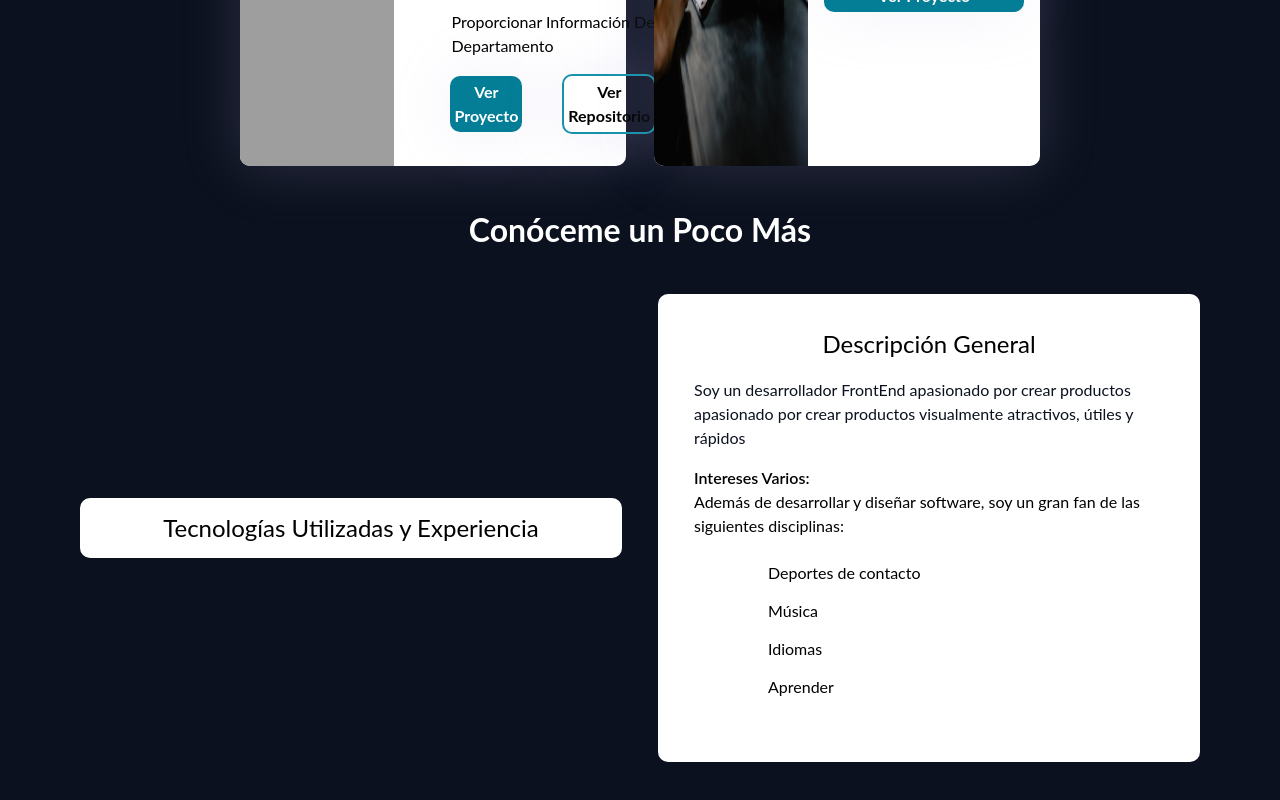
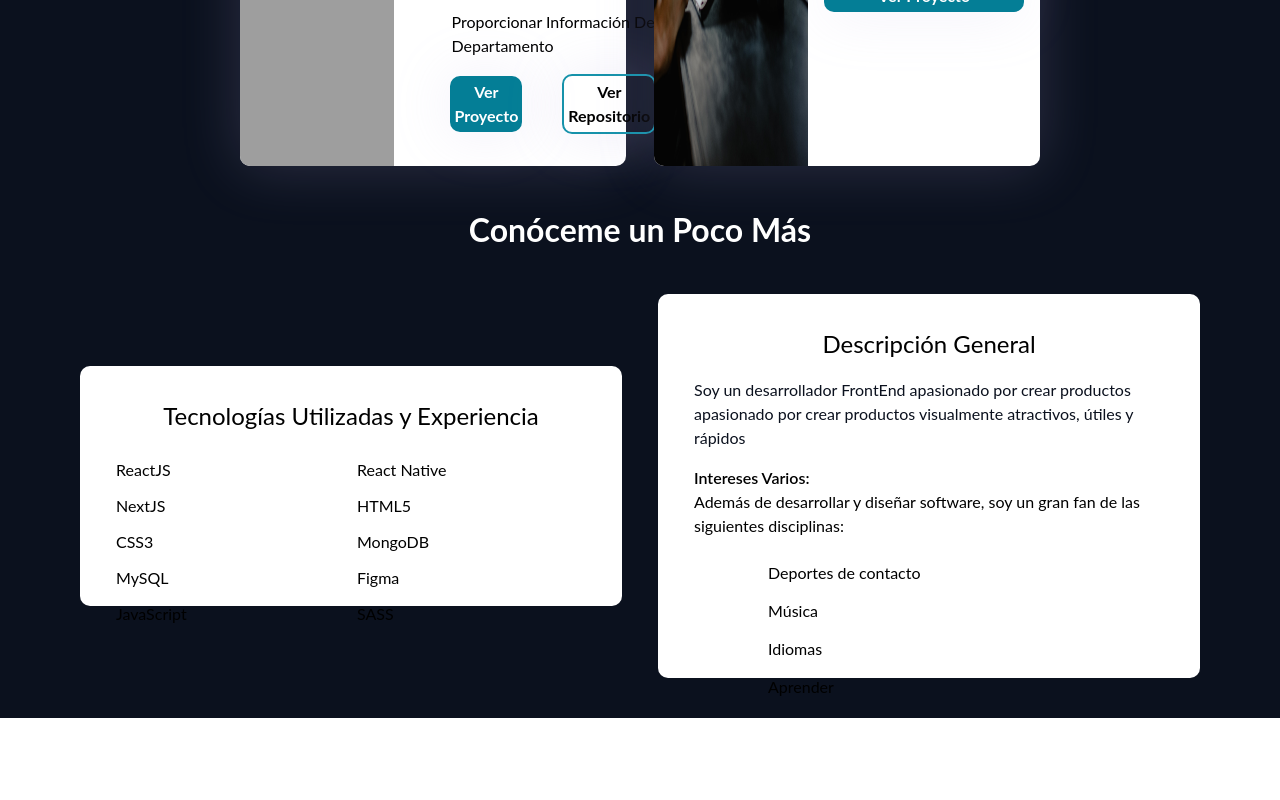
Before and after one commit to ifernandezNv/portafolio, a Next.js app: page / in a window 1280 px wide. Shown: the part 2321-3121 px from the top of the page. After the commit the page ends 3051 px from the top, so only its background shows below. Built offline with nearby package versions, Linux system fonts and the light colour scheme; grey boxes are pictures that could not be loaded; some icons are missing.

Commit message:
Primeros pasos en el card de Tecnologías Utilizadas

```diff
--- /dev/null
+++ b/src/components/Tec.js
@@ -0,0 +1,13 @@
+import React from 'react'
+import {Icon} from '@iconify/react';
+
+function Tec({tecnologia}) {
+    const {nombre, icono, experiencia} = tecnologia;
+  return (
+    <div className='flex '>
+        {nombre}
+    </div>
+  )
+}
+
+export default Tec
--- a/src/pages/index.js
+++ b/src/pages/index.js
@@ -5,8 +5,72 @@ import Image from 'next/image';
 import Link from 'next/link';
 import Script from 'next/script';
 import Proyecto from '@/components/Proyecto';
+import Tec from '@/components/Tec';
 import {Icon} from '@iconify/react';
 const inter = Inter({ subsets: ['latin'] })
+
+const TECNOLOGIAS = [
+  {
+    id: 1,
+    nombre: 'ReactJS',
+    icono: '',
+    experiencia: 1
+  },
+  {
+    id: 2,
+    nombre: 'React Native',
+    icono: '',
+    experiencia: 1
+  },
+  {
+    id: 3,
+    nombre: 'NextJS',
+    icono: '',
+    experiencia: 1
+  },
+  {
+    id: 4,
+    nombre: 'HTML5',
+    icono: '',
+    experiencia: 3
+  },
+  {
+    id: 5,
+    nombre: 'CSS3',
+    icono: '',
+    experiencia: 3
+  },
+  {
+    id: 6,
+    nombre: 'MongoDB',
+    icono: 'skill-icons:mongodb',
+    experiencia: 1
+  },
+  {
+    id: 7,
+    nombre: 'MySQL',
+    icono: '',
+    experiencia: 3
+  },
+  {
+    id: 8,
+    nombre: 'Figma',
+    icono: '',
+    experiencia: 3
+  },
+  {
+    id: 9,
+    nombre: 'JavaScript',
+    icono: '',
+    experiencia: 2
+  },
+  {
+    id: 10,
+    nombre: 'SASS',
+    icono: 'bxl:sass',
+    experiencia: 1
+  },
+]
 
 export default function Home() {
   const [paginaLista, setPaginaLista] = useState(false);
@@ -121,11 +185,16 @@ export default function Home() {
               <section id='#about' className='bg-azul-oscuro '>
                 <h2 className='font-lato text-center text-movil-2xl md:text-2xl font-bold text-white'>Conóceme un Poco Más</h2>
                 <div className='py-10 px-4 md:px-20 flex flex-col lg:flex-row gap-5 lg:gap-9 justify-center items-center'>
-                  <div className='bg-white shador rounded p-3 lg:px-9 lg:py-8lg w-7/12'>
-                    <h3 className='text-center md:text-xl'>Tecnologías Utilizadas y Experiencia</h3>
+
+                  <div className='bg-white shador rounded p-3 lg:px-9 lg:py-8 lg:w-7/12 h-60'>
+                    <h3 className='text-center md:text-xl font-lato'>Tecnologías Utilizadas y Experiencia</h3>
+                    <div className='grid grid-cols-2 gap-3 mt-3 lg:mt-6'>
+                      {TECNOLOGIAS.map(tecnologia => <Tec tecnologia={tecnologia}/>)}
+                    </div>
                   </div>
-                  <div className='bg-white shador rounded p-3 lg:px-9 lg:py-8 lg:w-7/12'>
-                    <h3 className='text-center md:text-xl'>Descripción General</h3>
+
+                  <div className='bg-white shador rounded p-3 lg:px-9 lg:py-8 lg:w-7/12 h-96'>
+                    <h3 className='text-center md:text-xl font-lato'>Descripción General</h3>
                     <p className='text-azul-oscuro text-movil-lg lg:text-sm lg:my-4'>Soy un desarrollador FrontEnd apasionado por crear productos apasionado por crear productos visualmente atractivos, útiles y rápidos</p>
                     <p className='font-semibold lg:text-sm lg:mt-4'>Intereses Varios:</p>
                     <p className='lg:text-sm'>Además de desarrollar y diseñar software, soy un gran fan de las siguientes disciplinas:</p>
```
